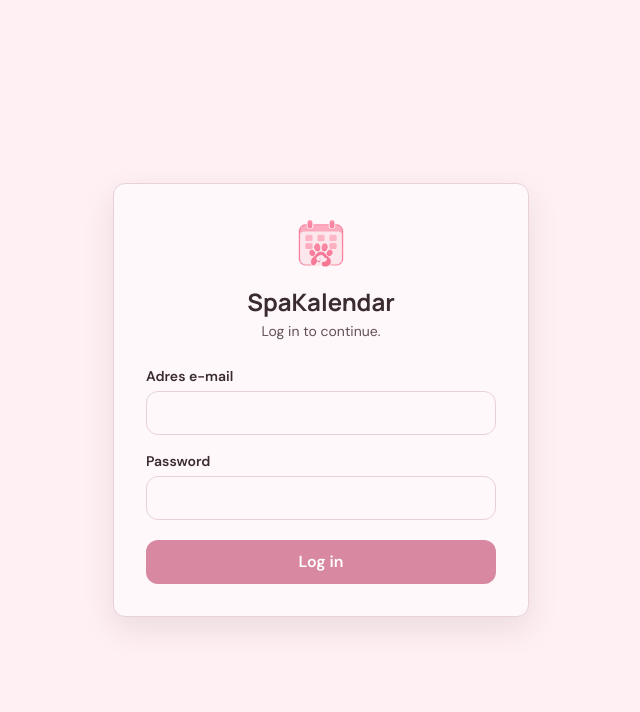
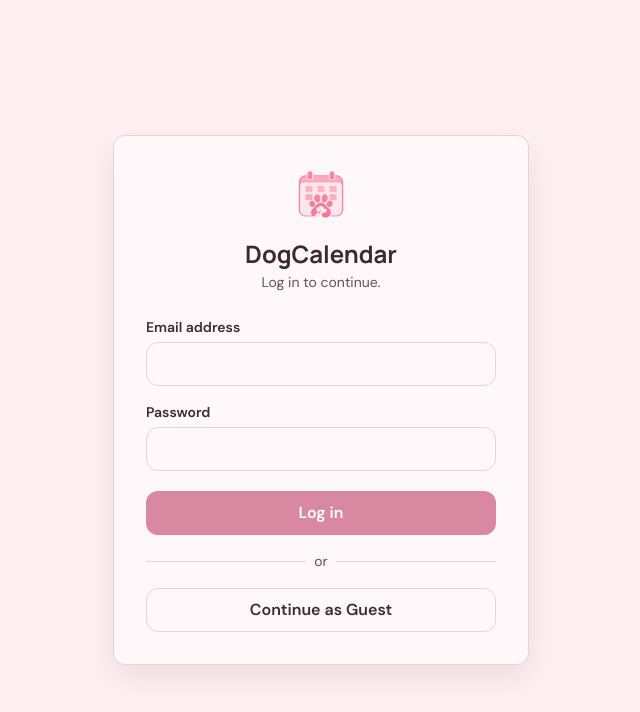
Before and after one commit to PotoVic/DogApp-Demo, a React (Vite) app: page /login in a window 1280 px wide. Shown: the top 712 px of the page, without its empty margins (319-959 px from the left). Built offline with nearby package versions, Linux system fonts and the light colour scheme; no server answers.

Commit message:
feat: implement guest login functionality and session management

```diff
--- a/src/components/layout/Appshell.tsx
+++ b/src/components/layout/Appshell.tsx
@@ -2,8 +2,11 @@
  * Authenticated application shell and navigation.
  */
 
+import { useCallback, useEffect, useRef } from "react";
 import { Link, NavLink, Outlet, useNavigate } from "react-router-dom";
 import { authService } from "../../services/auth/auth";
+import { cleanupCurrentGuestData } from "../../services/auth/guest";
+import { useAuth } from "../../hooks/useAuth";
 import logo from "../../assets/DogCalendar-Logo.png";
 import homeIcon from "../../assets/home-icon.svg";
 import appointmentsIcon from "../../assets/appointments-icon.svg";
@@ -35,15 +38,54 @@ const navigationLinks = [
 // Shared authenticated layout containing navigation, page content, and logout control.
 export default function AppShell() {
   const navigate = useNavigate();
+  const { user } = useAuth();
+  const guestExpiryTimer = useRef<number | null>(null);
 
-  // Signs the current user out and returns them to the login route.
-  const handleLogout = async () => {
+  // Removes temporary guest data before ending the anonymous session.
+  const handleLogout = useCallback(async () => {
+    const currentUser = user;
+
+    if (currentUser?.is_anonymous) {
+      try {
+        await cleanupCurrentGuestData(currentUser.id);
+      } catch {
+        // Still sign out if cleanup fails; scheduled cleanup is the fallback.
+      }
+    }
+
     const { error } = await authService.signOut();
 
     if (!error) {
       navigate("/login", { replace: true });
     }
-  };
+  }, [navigate, user]);
+
+  // Limits each guest session to one hour even if Supabase refreshes the access token.
+  useEffect(() => {
+    if (guestExpiryTimer.current !== null) {
+      window.clearTimeout(guestExpiryTimer.current);
+      guestExpiryTimer.current = null;
+    }
+
+    if (!user?.is_anonymous) {
+      return;
+    }
+
+    const createdAt = Date.parse(user.created_at);
+    const guestLifetimeMs = 60 * 60 * 1000;
+    const remainingMs = Math.max(0, createdAt + guestLifetimeMs - Date.now());
+
+    guestExpiryTimer.current = window.setTimeout(() => {
+      void handleLogout();
+    }, remainingMs);
+
+    return () => {
+      if (guestExpiryTimer.current !== null) {
+        window.clearTimeout(guestExpiryTimer.current);
+        guestExpiryTimer.current = null;
+      }
+    };
+  }, [handleLogout, user]);
 
   return (
     <div className="app-shell">
@@ -51,7 +93,7 @@ export default function AppShell() {
         <Link
           className="app-header__brand"
           to="/app"
-          aria-label="SpaKalendar — Dashboard"
+          aria-label="DogCalendar — Dashboard"
         >
           <img src={logo} alt="" width="48" height="48" />
         </Link>
--- a/src/pages/Login.tsx
+++ b/src/pages/Login.tsx
@@ -5,31 +5,53 @@
 import { type FormEvent, useEffect, useState } from "react";
 import { useNavigate } from "react-router-dom";
 import { authService } from "../services/auth/auth";
+import { cleanupCurrentGuestData, seedGuestDemoData } from "../services/auth/guest";
 import { useAuth } from "../hooks/useAuth";
 
 import logo from "../assets/DogCalendar-Logo.png";
 import "./login.css";
-// Login page: collects credentials and starts the Supabase authentication flow.
+
+// Login page: collects credentials or starts a temporary guest demo session.
 export default function Login() {
-    const navigate = useNavigate();
+  const navigate = useNavigate();
   const { user, loading: authLoading } = useAuth();
-  // Local form state for the email field.
   const [email, setEmail] = useState("");
-  // Local form state for the password field.
   const [password, setPassword] = useState("");
   const [loading, setLoading] = useState(false);
-  // Stores a user-safe login error message.
+  const [guestLoading, setGuestLoading] = useState(false);
   const [error, setError] = useState("");
+
   useEffect(() => {
-  if (!authLoading && user) {
-    navigate("/app", { replace: true });
-  }
-}, [authLoading, user, navigate]);
+    if (!authLoading && user) {
+      navigate("/app", { replace: true });
+    }
+  }, [authLoading, user, navigate]);
 
-  // Validates the login form and asks the auth service to sign the user in.
+  const handleGuestLogin = async () => {
+    setError("");
+    setGuestLoading(true);
+
+    const { data, error } = await authService.signInAsGuest();
+
+    if (error || !data.user) {
+      setError("Guest access is currently unavailable. Please try again.");
+      setGuestLoading(false);
+      return;
+    }
+
+    try {
+      await seedGuestDemoData(data.user.id);
+    } catch {
+      await cleanupCurrentGuestData(data.user.id).catch(() => undefined);
+      await authService.signOut();
+      setError("The demo could not be started. Please try again.");
+    }
+
+    setGuestLoading(false);
+  };
+
   const handleSubmit = async (event: FormEvent<HTMLFormElement>) => {
     event.preventDefault();
-
     setError("");
 
     if (!email.trim() || !password) {
@@ -45,9 +67,10 @@ export default function Login() {
       setError("Login failed. Check your credentials.");
     }
 
-
     setLoading(false);
   };
+
+  const isBusy = loading || guestLoading;
 
   return (
     <main className="login-page">
@@ -61,7 +84,7 @@ export default function Login() {
             height="56"
           />
           <h1 className="login-card__title" id="login-title">
-            SpaKalendar
+            DogCalendar
           </h1>
           <p className="login-card__description">
             Log in to continue.
@@ -71,7 +94,7 @@ export default function Login() {
         <form className="login-form" onSubmit={handleSubmit}>
           <div className="login-form__field">
             <label className="login-form__label" htmlFor="email">
-              Adres e-mail
+              Email address
             </label>
             <input
               id="email"
@@ -80,7 +103,7 @@ export default function Login() {
               autoComplete="email"
               value={email}
               onChange={(event) => setEmail(event.target.value)}
-              disabled={loading}
+              disabled={isBusy}
               required
             />
           </div>
@@ -96,15 +119,36 @@ export default function Login() {
               autoComplete="current-password"
               value={password}
               onChange={(event) => setPassword(event.target.value)}
-              disabled={loading}
+              disabled={isBusy}
               required
             />
           </div>
 
-          {error && <p className="login-form__error" role="alert">{error}</p>}
+          {error && (
+            <p className="login-form__error" role="alert">
+              {error}
+            </p>
+          )}
 
-          <button className="button-primary login-form__submit" type="submit" disabled={loading}>
+          <button
+            className="button-primary login-form__submit"
+            type="submit"
+            disabled={isBusy}
+          >
             {loading ? "Logging in..." : "Log in"}
+          </button>
+
+          <div className="login-form__divider" aria-hidden="true">
+            <span>or</span>
+          </div>
+
+          <button
+            className="button-secondary login-form__guest"
+            type="button"
+            onClick={handleGuestLogin}
+            disabled={isBusy}
+          >
+            {guestLoading ? "Starting demo..." : "Continue as Guest"}
           </button>
         </form>
       </section>
--- a/src/pages/login.css
+++ b/src/pages/login.css
@@ -92,3 +92,24 @@
     padding: var(--spacing-xl);
   }
 }
+
+
+.login-form__divider {
+  display: flex;
+  align-items: center;
+  gap: var(--spacing-sm);
+  color: var(--color-text-secondary);
+  font-size: var(--font-size-sm);
+}
+
+.login-form__divider::before,
+.login-form__divider::after {
+  content: "";
+  flex: 1;
+  height: 1px;
+  background: var(--color-border);
+}
+
+.login-form__guest {
+  width: 100%;
+}
--- a/src/services/auth/auth.ts
+++ b/src/services/auth/auth.ts
@@ -2,17 +2,20 @@
  * Thin wrapper around Supabase authentication operations.
  */
 
-// Authentication service for SpaKalendar.
-// Provides a central interface for signing in, signing out,
-// checking the current session, and listening for auth state changes.
-import { supabase } from "../supabase/client"
+import { supabase } from "../supabase/client";
 
-// Small authentication API used by hooks and route/layout components.
+// Central authentication API used by hooks, routes, and the application shell.
 export const authService = {
-    signIn: (email: string, password: string) => supabase.auth.signInWithPassword({ email, password}),
-    signOut: () => supabase.auth.signOut(),
+  signIn: (email: string, password: string) =>
+    supabase.auth.signInWithPassword({ email, password }),
 
-    getSession: () => supabase.auth.getSession(),
+  signInAsGuest: () => supabase.auth.signInAnonymously(),
 
-    onAuthStateChange: (callback: Parameters<typeof supabase.auth.onAuthStateChange>[0]) => supabase.auth.onAuthStateChange(callback),
-}
+  signOut: () => supabase.auth.signOut(),
+
+  getSession: () => supabase.auth.getSession(),
+
+  onAuthStateChange: (
+    callback: Parameters<typeof supabase.auth.onAuthStateChange>[0],
+  ) => supabase.auth.onAuthStateChange(callback),
+};
--- /dev/null
+++ b/src/services/auth/guest.ts
@@ -0,0 +1,65 @@
+/*
+ * Temporary guest-data helpers for the public portfolio demo.
+ */
+
+import { supabase } from "../supabase/client";
+
+const DEMO_USER_ID_PLACEHOLDER = "guest";
+
+const demoSavedDogs = [
+  { name: "Bella", breed: "Golden Retriever", phone_number: "+46 70 123 45 67" },
+  { name: "Charlie", breed: "Labrador Retriever", phone_number: "+46 73 234 56 78" },
+  { name: "Luna", breed: "Cocker Spaniel", phone_number: "+46 72 345 67 89" },
+  { name: "Milo", breed: "Poodle", phone_number: "+46 76 456 78 90" },
+  { name: "Rocky", breed: "French Bulldog", phone_number: "+46 79 567 89 01" },
+];
+
+const demoAppointments = [
+  { dog_name: "Bella", breed: "Golden Retriever", appointment_date: "2026-08-28", appointment_time: "09:00", price: 650, note: "Full grooming", status: "completed", phone_number: "+46 70 123 45 67" },
+  { dog_name: "Charlie", breed: "Labrador Retriever", appointment_date: "2026-09-01", appointment_time: "10:30", price: 550, note: "Bath and trim", status: "completed", phone_number: "+46 73 234 56 78" },
+  { dog_name: "Luna", breed: "Cocker Spaniel", appointment_date: "2026-09-02", appointment_time: "09:00", price: 600, note: "Full grooming", status: "completed", phone_number: "+46 72 345 67 89" },
+  { dog_name: "Milo", breed: "Poodle", appointment_date: "2026-09-02", appointment_time: "13:00", price: 700, note: "Full grooming and nail trim", status: "scheduled", phone_number: "+46 76 456 78 90" },
+  { dog_name: "Rocky", breed: "French Bulldog", appointment_date: "2026-09-03", appointment_time: "10:00", price: 450, note: "Bath and deshedding", status: "scheduled", phone_number: "+46 79 567 89 01" },
+  { dog_name: "Bella", breed: "Golden Retriever", appointment_date: "2026-09-04", appointment_time: "14:30", price: 650, note: "Regular grooming", status: "scheduled", phone_number: "+46 70 123 45 67" },
+  { dog_name: "Luna", breed: "Cocker Spaniel", appointment_date: "2026-09-08", appointment_time: "11:00", price: 600, note: "Full grooming", status: "scheduled", phone_number: "+46 72 345 67 89" },
+  { dog_name: "Charlie", breed: "Labrador Retriever", appointment_date: "2026-09-10", appointment_time: "15:00", price: 550, note: "Bath and trim", status: "scheduled", phone_number: "+46 73 234 56 78" },
+];
+
+// Creates the clean fictional starting state for a new guest.
+export async function seedGuestDemoData(userId: string): Promise<void> {
+  if (userId === DEMO_USER_ID_PLACEHOLDER) {
+    throw new Error("Invalid guest user ID.");
+  }
+
+  const { error: savedDogsError } = await supabase
+    .from("saved_dogs")
+    .insert(demoSavedDogs.map((dog) => ({ ...dog, user_id: userId })));
+
+  if (savedDogsError) {
+    throw savedDogsError;
+  }
+
+  const { error: appointmentsError } = await supabase
+    .from("appointments")
+    .insert(demoAppointments.map((appointment) => ({ ...appointment, user_id: userId })));
+
+  if (appointmentsError) {
+    throw appointmentsError;
+  }
+}
+
+// Deletes only the current anonymous user's application data. RLS remains the authorization boundary.
+export async function cleanupCurrentGuestData(userId: string): Promise<void> {
+  const [appointmentsResult, savedDogsResult] = await Promise.all([
+    supabase.from("appointments").delete().eq("user_id", userId),
+    supabase.from("saved_dogs").delete().eq("user_id", userId),
+  ]);
+
+  if (appointmentsResult.error) {
+    throw appointmentsResult.error;
+  }
+
+  if (savedDogsResult.error) {
+    throw savedDogsResult.error;
+  }
+}
```
